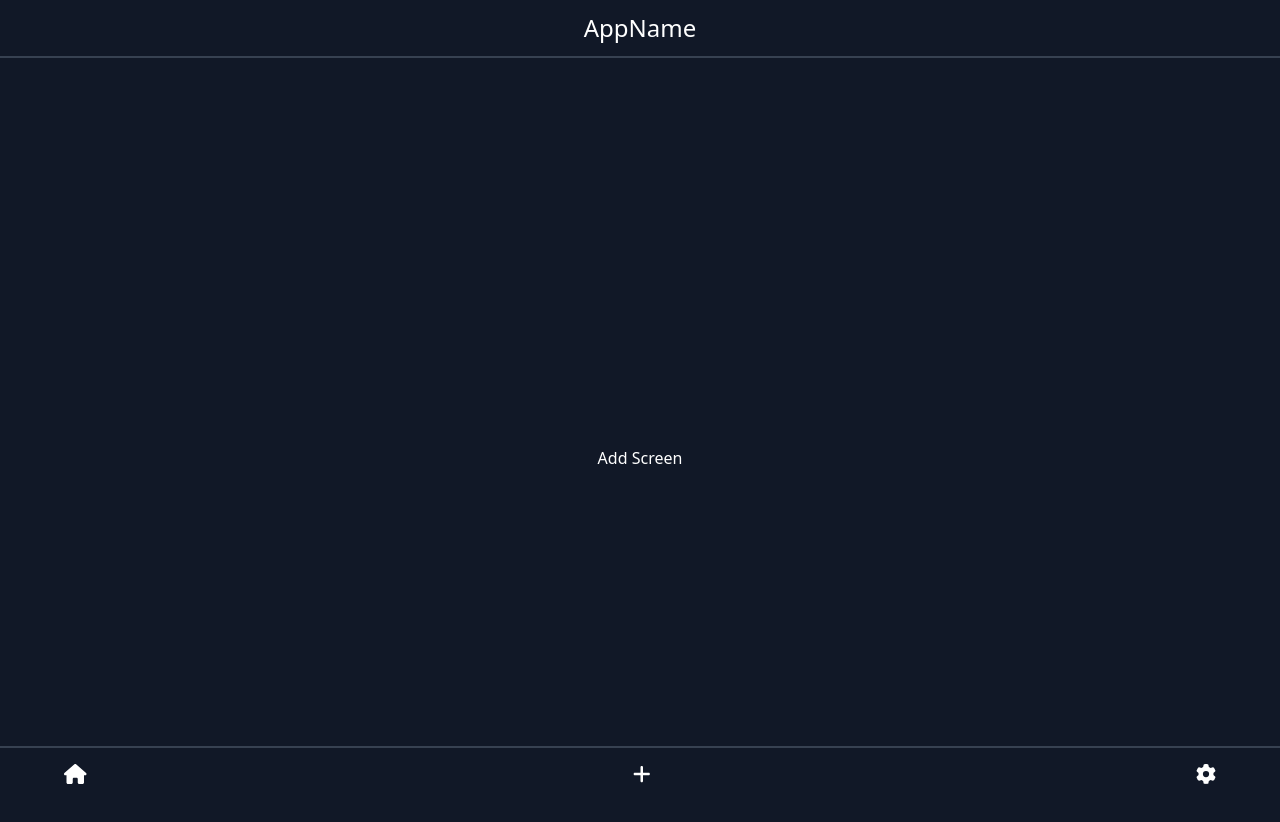
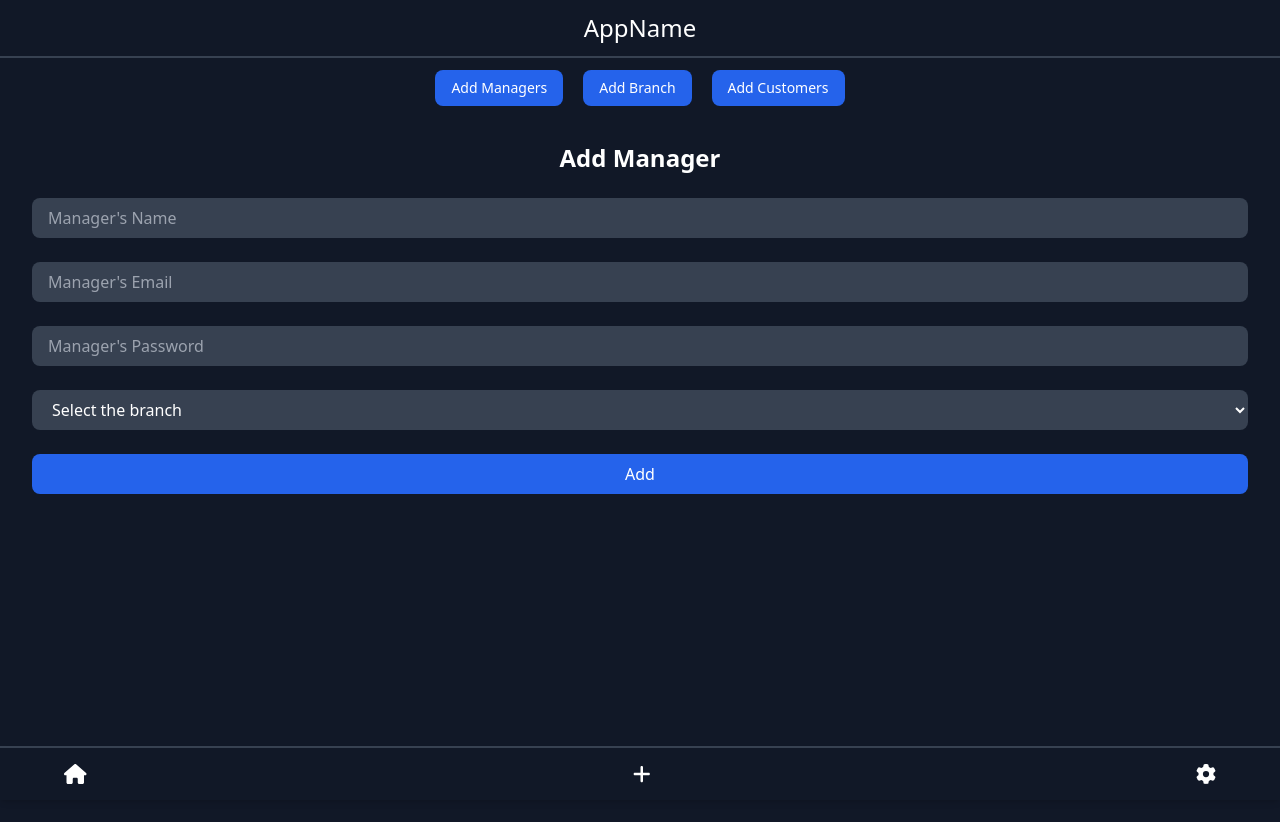
Before and after one commit to manosanjay-g/nfc_smart_card, a Vue app: page /add in a window 1280 px wide. Shown: the top 822 px of the page. Built offline with nearby package versions, Linux system fonts and the light colour scheme.

Commit message:
added addManagerForm element

```diff
--- a/src/App.vue
+++ b/src/App.vue
@@ -17,14 +17,14 @@ const routePage = (pageName) => {
 <template>
   <div id="main-app" class="text-white bg-gray-900">
     <nav
-      class="flex flex-row justify-center py-3 border-b-2 border-gray-700 bg-gray-900 sticky top-0 z-50"
+      class="flex flex-row justify-center py-3 border-b-2 border-gray-700 bg-gray-900"
     >
       <h3 class="text-2xl">AppName</h3>
     </nav>
     <RouterView class="relative min-h-screen" />
     <footer
       v-if="currentRoute != 'login'"
-      class="flex flex-row justify-between px-16 py-4 border-t-2 border-gray-700 bg-gray-900 sticky bottom-0 z-50"
+      class="flex flex-row shadow-md justify-between px-16 py-4 border-t-2 border-gray-700 bg-gray-900 sticky bottom-0 z-50"
     >
       <font-awesome-icon
         icon="fa-solid fa-home"
--- a/src/screens/AddScreen.vue
+++ b/src/screens/AddScreen.vue
@@ -1,5 +1,62 @@
 <template>
-  <div id="add-screen" class="flex justify-center items-center">
-    <p>Add Screen</p>
+  <div id="add-screen" class="flex flex-col gap-6">
+    <ul class="flex flex-row justify-center gap-5 px-4 min-w-full">
+      <li>
+        <button
+          class="bg-blue-600 my-3 text-sm py-2 px-4 rounded-lg hover:bg-blue-800"
+          type="submit"
+        >
+          Add Managers
+        </button>
+      </li>
+      <li>
+        <button
+          class="bg-blue-600 my-3 py-2 px-4 text-sm rounded-lg hover:bg-blue-800"
+          type="submit"
+        >
+          Add Branch
+        </button>
+      </li>
+      <li>
+        <button
+          class="bg-blue-600 my-3 py-2 px-4 text-sm rounded-lg hover:bg-blue-800"
+          type="submit"
+        >
+          Add Customers
+        </button>
+      </li>
+    </ul>
+    <div id="addManager">
+      <div class="text-2xl font-semibold text-center">Add Manager</div>
+      <form class="flex flex-col my-3 w-full">
+        <input
+          class="my-3 py-2 px-4 rounded-lg mx-8 bg-gray-700"
+          type="text"
+          placeholder="Manager's Name"
+        />
+        <input
+          class="my-3 py-2 px-4 rounded-lg mx-8 bg-gray-700"
+          type="text"
+          placeholder="Manager's Email"
+        />
+        <input
+          class="my-3 py-2 px-4 rounded-lg mx-8 bg-gray-700"
+          type="text"
+          placeholder="Manager's Password"
+        />
+        <select class="my-3 py-2 px-4 rounded-lg mx-8 bg-gray-700">
+          <option value="" disabled selected>Select the branch</option>
+          <option value="Ashok Nagar">Ashok Nagar</option>
+          <option value="K.K Nagar">K.K Nagar</option>
+          <option value="Anna Nagar">Anna Nagar</option>
+        </select>
+        <button
+          class="bg-blue-600 my-3 py-2 px-4 rounded-lg mx-8 hover:bg-blue-800"
+          type="submit"
+        >
+          Add
+        </button>
+      </form>
+    </div>
   </div>
 </template>
--- a/src/screens/LoginScreen.vue
+++ b/src/screens/LoginScreen.vue
@@ -15,7 +15,7 @@
         class="my-3 py-2 px-4 rounded-lg mx-16 bg-gray-700"
         type="password"
         name=""
-        id="emailInput"
+        id="passwordInput"
         placeholder="Enter your password"
       />
       <button
```
